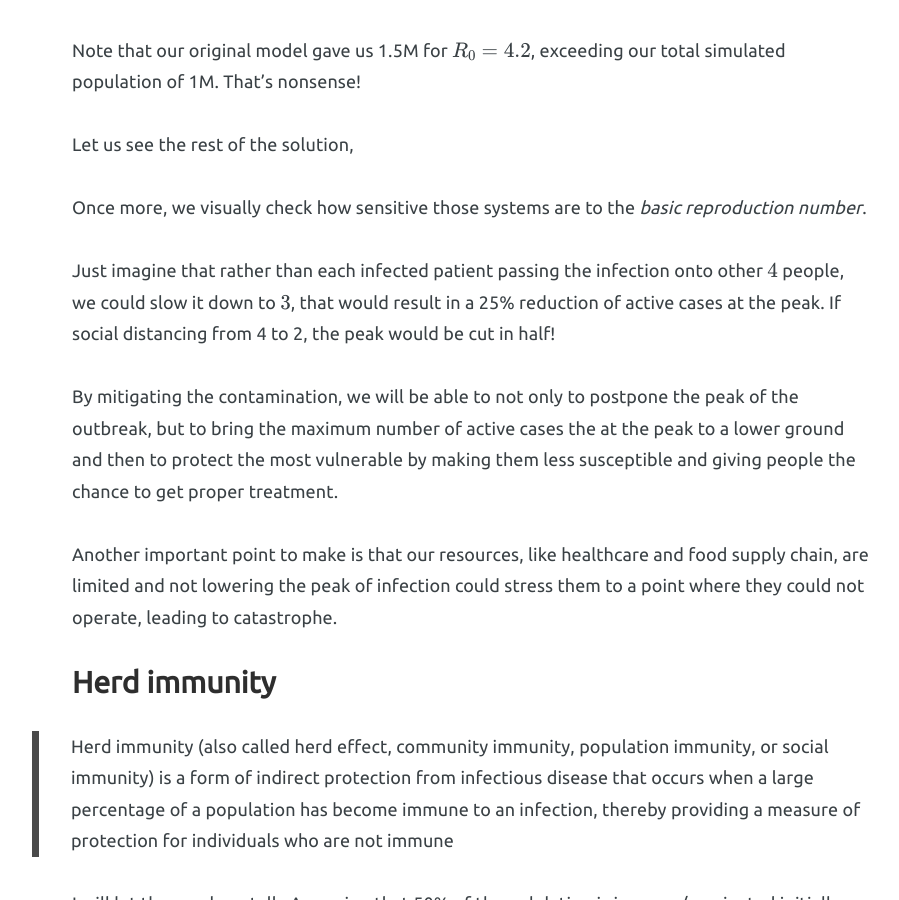
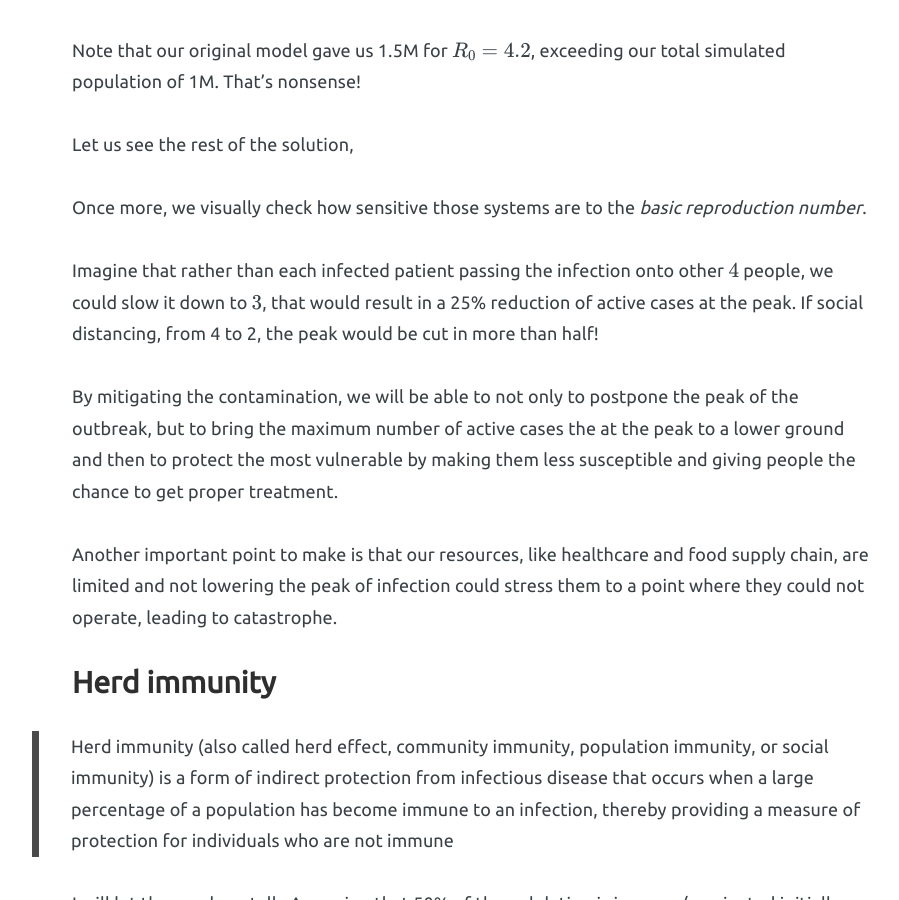
Before and after one commit to g4brielvs/g4brielvs.github.io, a Jekyll site: the page built from _posts/2020-03-13-why-is-coronavirus-all-about-mathematics.md, in a window 1280 px wide and 900 px high, scrolled down 5515 px. Shown: the whole window, without its empty margins (168-1067 px from the left). Built offline with Jekyll 4.4.1, drawn with Linux system fonts in a browser that asks for light colours; nearby versions of some CDN libraries; formulas are drawn with MathJax 3; comment, search, counter and statistics services are not loaded.

Commit message:
Do proofreading

```diff
--- a/_posts/2020-03-13-why-is-coronavirus-all-about-mathematics.md
+++ b/_posts/2020-03-13-why-is-coronavirus-all-about-mathematics.md
@@ -179,7 +179,7 @@ Let us see the rest of the solution,
 
 Once more, we visually check how sensitive those systems are to the *basic reproduction number*.
 
-Just imagine that rather than each infected patient passing the infection onto other $4$ people, we could slow it down to $3$, that would result in a 25% reduction of active cases at the peak. If social distancing from 4 to 2, the peak would be cut in half!
+Imagine that rather than each infected patient passing the infection onto other $4$ people, we could slow it down to $3$, that would result in a 25% reduction of active cases at the peak. If social distancing, from 4 to 2, the peak would be cut in more than half!
 
 By mitigating the contamination, we will be able to not only to postpone the peak of the outbreak, but to bring the maximum number of active cases the at the peak to a lower ground and then to protect the most vulnerable by making them less susceptible and giving people the chance to get proper treatment.
 
```
